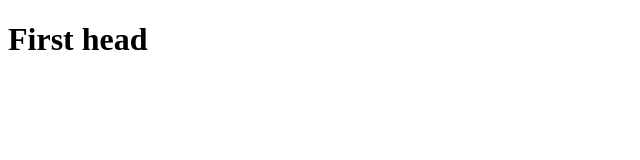
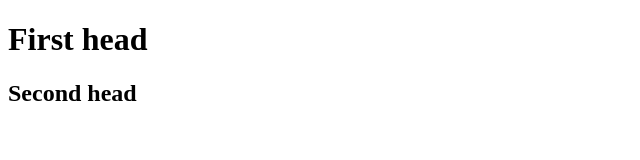
Before and after one commit to oleksandrsokaliuk/helloWorld, a plain HTML site: page index.html in a window 1280 px wide. Shown: the whole page, without its empty margins (0-640 px from the left). Drawn offline with Linux system fonts and the light colour scheme.

Commit message:
Added second header

```diff
--- a/index.html
+++ b/index.html
@@ -8,5 +8,6 @@
   </head>
   <body>
     <h1>First head</h1>
+    <h2>Second head</h2>
   </body>
 </html>
```
